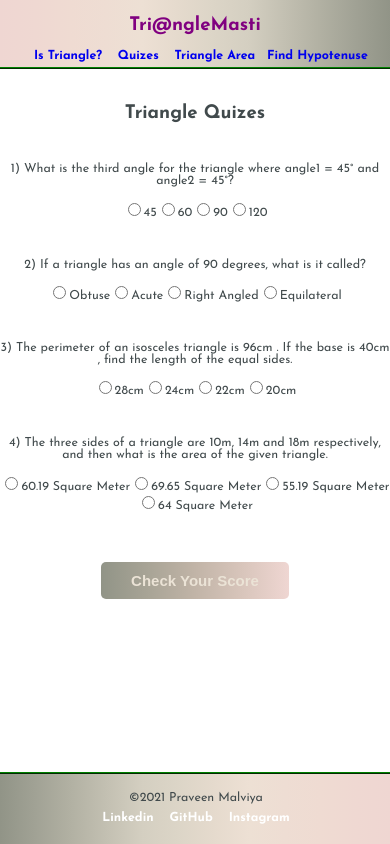
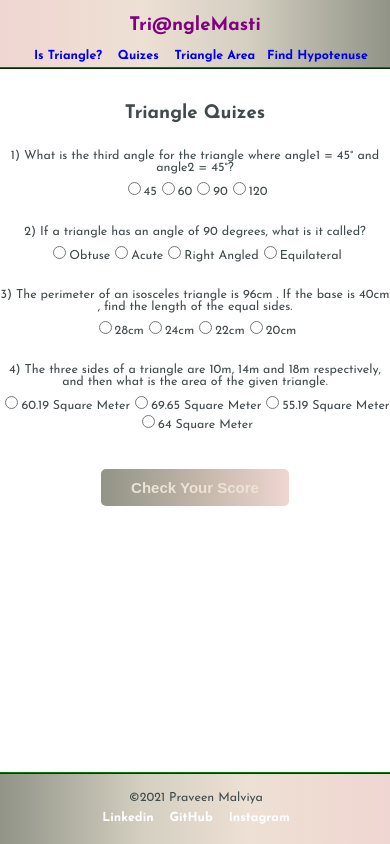
Before and after one commit to praveen-malviya/triangle-masti, a React (Create React App) app: page /quizes in a window 390 px wide. Built offline with nearby package versions, Linux system fonts and the light colour scheme.

Commit message:
Image Size Fixed

```diff
--- a/src/Components/IsTriangle.js
+++ b/src/Components/IsTriangle.js
@@ -30,7 +30,7 @@ const IsTriangle = () => {
     return (
         <div className="isTriangle boxInput">
             <h2>Check if the Angles you thought is form a Triangle or not</h2>
-            <img class = "triangleImages2" src={isTriangleImg} alt="" height="100"/>
+            <img class = "triangleImages2" src={isTriangleImg} alt="" height="100px"/>
             <form action="">
                     <h3>Enter Angle One</h3>
                     <input type="number" onChange={(e)=> setAngleOne(e.target.value)} />
--- a/src/index.css
+++ b/src/index.css
@@ -26,6 +26,10 @@ body {
     font-size: 3.2vw;
 
   }
+
+  .triangleImages2 {
+    height: 80px;
+  }
 }
 
 .App{
@@ -52,6 +56,7 @@ body {
   .navLinks {
     margin-bottom: 5px;
   }
+
 }
 
 .navbar h2 {
@@ -119,6 +124,22 @@ body {
   margin: 40px 0px;
 }
 
+@media only screen and (max-width: 768px) {
+  .questions {
+    margin: 5vw 0px;
+  }
+}
+  @media only screen and (max-width: 480px) {
+    .questions {
+      margin: 7vw 0px;
+    }
+
+  }
+
+.questions p {
+  margin-bottom: 5px;
+}
+
 h4 {
   color: greenyellow;
   font-size: 18px;
```
